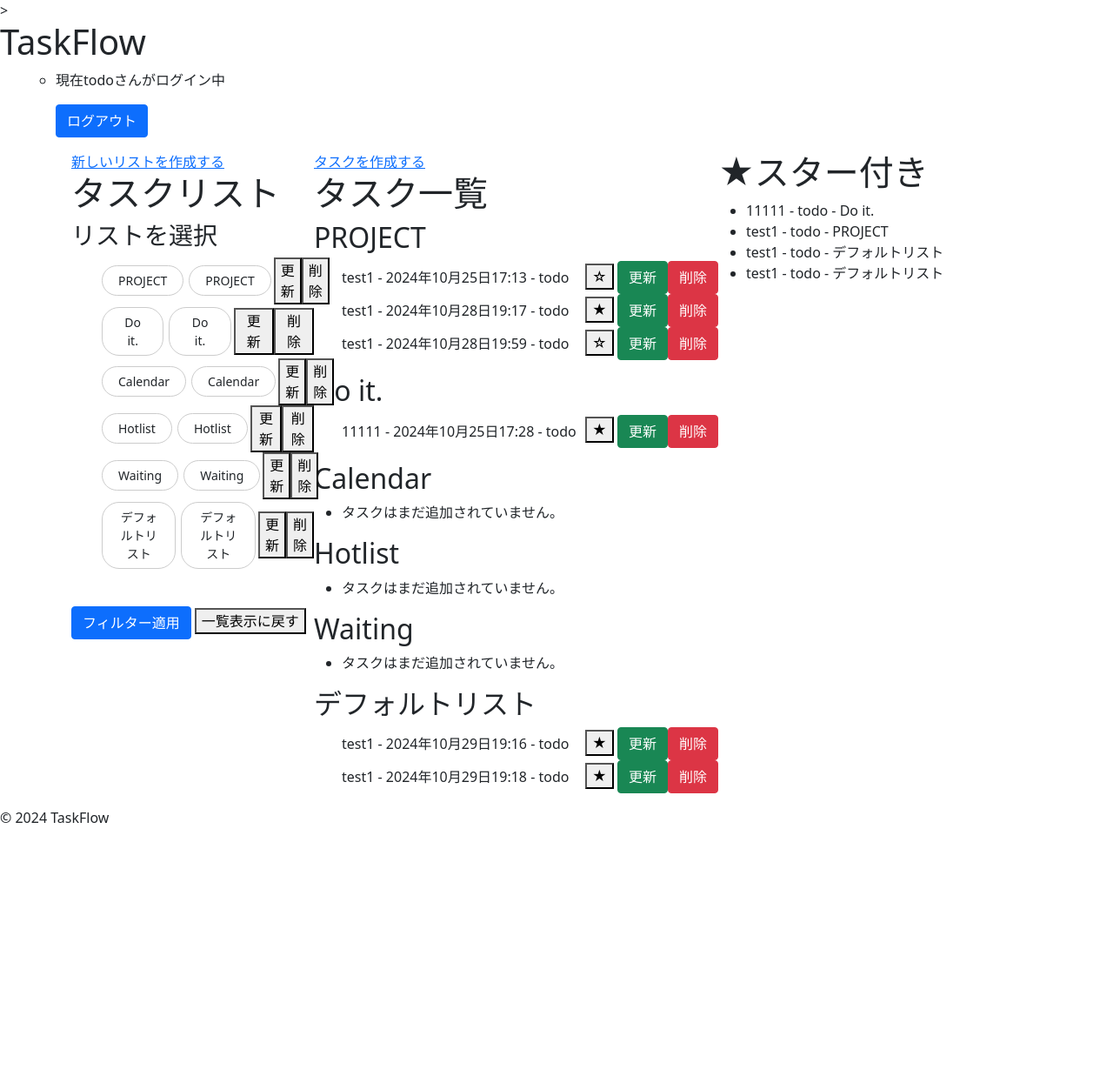
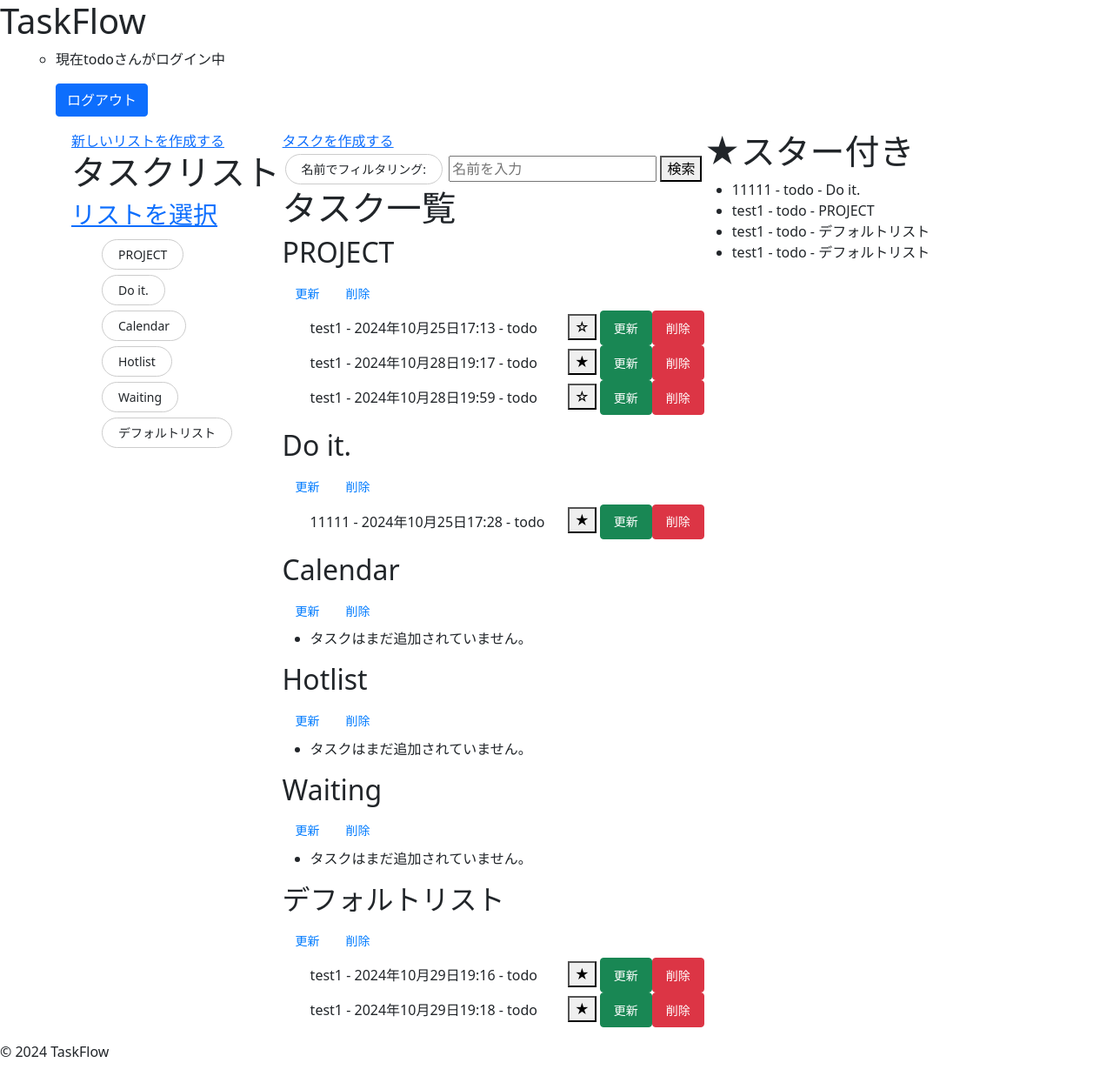
Before and after one commit to 02naa98/TaskFlow, a Django app: page /tasks/ in a window 1280 px wide. Shown: the whole page at 87% size. Before the commit the page ends 946 px from the top, so only its background shows below. Run offline with Django 5.2, Linux system fonts and the light colour scheme; a user stored in the database is signed in; data comes from the database, SQL or seed files in the repository; both versions use the stored data as it was after the commit.

Commit message:
テキスト検索の実装とフロント調整

```diff
--- a/todoproject/templates/base.html
+++ b/todoproject/templates/base.html
@@ -8,7 +8,7 @@
     <!-- Bootstrap CSS CDN -->
     <link href="https://cdn.jsdelivr.net/npm/bootstrap@5.0.2/dist/css/bootstrap.min.css" rel="stylesheet" integrity="sha384-EVSTQN3/azprG1Anm3QDgpJLIm9Nao0Yz1ztcQTwFspd3yD65VohhpuuCOmLASjC" crossorigin="anonymous">
 </head>
-<!--ここは共通のレイアウトをまとめるhtml-->>
+<!--ここは共通のレイアウトをまとめるhtml-->
 <body>
     <header>
         <h1>TaskFlow</h1>
--- a/todoproject/templates/todo_app/task_list.html
+++ b/todoproject/templates/todo_app/task_list.html
@@ -38,6 +38,31 @@
         .task-list {
             width: 50%; /* 左側の幅 */
         }
+        .btn-group button {
+            height: 40px; /* ボタンの高さを指定 */
+            padding: 0 15px; /* ボタン内の左右パディング */
+            font-size: 14px; /* フォントサイズを指定 */
+            cursor: pointer; /* カーソルをポインタに */
+        }
+        .button {
+            background-color: transparent; /* 背景色は透明 */
+            color: #007bff; /* テキストの色 */
+            padding: 10px 20px; /* パディング */
+            font-size: 16px; /* フォントサイズ */
+            border: none; /* 初期状態でボーダーはなし */
+            cursor: pointer; /* カーソルをポインターに */
+            border-radius: 100px; /* ボーダーの角を丸くする */
+        }
+        .btn-group button:not(:last-child) {
+            border-right: 1px solid #007bff; /* 最後のボタン以外の右側に線を追加 */
+            padding-right: 10px; /* 線のスペースを確保 */
+            margin-right: 10px; /* ボタン間のスペース */
+        }
+
+        .btn-group button:hover {
+            background-color: rgba(0, 123, 255, 0.1); /* ホバー時の背景色 */
+        }
+
         .star-list {
             width: 40%; /* 右側の幅 */
         }
@@ -49,55 +74,57 @@
             <a href="{%url 'list_create' %}">新しいリストを作成する</a>
             <h1>タスクリスト</h1>
 
-            <form method='get' action="{%url 'task_filter' %}">
-                <h3>リストを選択</h3>
+                <a href="{%url 'select_list'%}"><h3>リストを選択</h3></a>
                 <ul>
                     {% for list in lists %}
                         <li style="display: flex; align-items: center; justify-content: space-between;">
-                            <!--リストソート-->
-                            <input type="checkbox" id="check2">
-                            <label for="check2" onmouseover="showBorder(this)" onmouseout="hideBorder(this)">{{ list.name }}</label>
-                            <input type="checkbox" name="list_ids" value="{{ list.id }}" id="checkbox2">
-                            <label for="checkbox" onmouseover="showBorder(this)" onmouseout="hideBorder(this)">{{ list.name }}</label>
-
-                            <div class="btn-group" > <!--デフォルト表示-->
+                            <label>
+                                {{ list.name }}
+                            </label>
+                            <div class="btn-group" >
                                 <!-- リスト編集ボタン -->
-                                <form action="{% url 'list_update' list.id %}">
-                                    {%csrf_token%}
-                                    <button type="submit" class="button">更新</button>
-                                </form>
-
                                 <!-- リスト削除ボタン　ポップアップ&ダイヤログ -->
-                                <form action="{% url 'list_delete' list.id %}" method="post" onsubmit="return confirmDeleteList();">
-                                    {% csrf_token %}
-                                    <button type="submit">削除</button>
-                                </form>
                             </div>
                         </li>
                         {%endfor%}
                 </ul>
                 <br>
                 <!--リストソート適用ボタン-->
-                    <button type='submit' class="btn btn-primary">フィルター適用</button>
-                    <button onclick="clearCheckboxes()">一覧表示に戻す</button>
             </form>
         </div>
 
         <script>
         //list-filter
-        function confirmDeleteList() {
-            return confirm("このリストを削除しますか？ このリスト上のすべてのタスクが完全に削除されます。");
-        }
         </script>
 
 <!-- ２列目：タスク一覧 -->
 <div class='task-list'>
                 <!-- タスク作成へのリンク -->
                 <a href="{%url 'task_create' %}">タスクを作成する</a>
+                <form method="get">
+                    <label for="filter_name">名前でフィルタリング:</label>
+                    <input type="text" name="filter_name" id="filter_name" placeholder="名前を入力">
+                    <button type="submit">検索</button>
+                </form>
                 <h1>タスク一覧</h1>
                 {% for list in lists %}
                 <div class="list-container" onmouseover="showBorder(this)" onmouseout="hideBorder(this)">
                     <h2>{{ list.name }}</h2> <!-- リスト名を表示 -->
+                    <div class="btn-group"
+                    onmouseover="showBorder(this)"
+                    onmouseout="hideBorder(this)"
+                    >
+                        <!--リスト更新-->
+                        <form action="{% url 'list_update' list.id %}">
+                            {%csrf_token%}
+                            <button type="submit" class="button">更新</button>
+                        </form>
+                        <!--リスト削除-->
+                        <form action="{% url 'list_delete' list.id %}" method="post" onsubmit="return confirmDeleteList();">
+                            {% csrf_token %}
+                            <button type="submit" class="button">削除</button>
+                        </form>
+                    </div>
                     <ul>
                         {% for task in list.taskcreate_set.all %}
                         <li style="display: flex; align-items: center; justify-content: space-between;">
@@ -135,8 +162,13 @@
             {%endfor%}
             <script>
                 //task-list
+                //タスク削除
                 function confirmDeleteTask() {
                     return confirm("本当に削除しますか？");
+                }
+                //リスト削除
+                function confirmDeleteList() {
+                    return confirm("このリストを削除しますか？ このリスト上のすべてのタスクが完全に削除されます。");
                 }
                 function showBorder(element) {
                     element.style.border = "2px solid #007bff"; // ホバー時の枠線の色
--- a/todoproject/todo_app/urls.py
+++ b/todoproject/todo_app/urls.py
@@ -1,5 +1,5 @@
 from django.urls import path
-from .views import TaskCreateView,TaskListView,TaskUpdateView,TaskDeleteView,ListCreateView,ListUpdateView,ListDeleteView,TaskFilterView,ToggleStarView
+from .views import TaskCreateView,TaskListView,TaskUpdateView,TaskDeleteView,ListCreateView,ListUpdateView,ListDeleteView,ListSelectView,ToggleStarView
 
 urlpatterns = [
     path('tasks/', TaskListView.as_view(), name='task_list'),  # タスク一覧
@@ -9,8 +9,7 @@ urlpatterns = [
     path('tasks/<int:pk>/delete/', TaskDeleteView.as_view(), name='task_delete'), #タスク削除
     path('list/update/<int:pk>/', ListUpdateView.as_view(), name='list_update'), #リスト更新
     path('list/delete/<int:pk>/', ListDeleteView.as_view(), name='list_delete'), #リスト削除
-    path('tasks/filter/', TaskFilterView.as_view(), name='task_filter'), #フィルター表示
+    path('select-list/', ListSelectView.as_view(), name='select_list'),#リスト選択
     #動的url(ページ遷移が小さい)
-    path('tasks/<int:list_id>/', TaskListView.as_view(), name='task_list_by_list'),
     path('tasks/toggle_star/<int:task_id>/', ToggleStarView.as_view(), name='toggle_star'), #スタートグル
 ]
--- a/todoproject/todo_app/views.py
+++ b/todoproject/todo_app/views.py
@@ -2,12 +2,43 @@ from typing import Any
 from django.db.models.query import QuerySet
 from django.urls import reverse_lazy
 from django.views.generic import CreateView,ListView,UpdateView,DeleteView
+from django.views.generic.edit import FormView
 from django.views import View
 from django.shortcuts import redirect,render,get_object_or_404
 from django.http import JsonResponse
 from .models import TaskCreate,TaskList
-from .forms import TaskForm,ListForm
+from .forms import TaskForm,ListForm,ListSelectForm
 
+#簡易チェックリスト
+class ListSelectView(FormView):
+    template_name = 'todo_app/list_select_form.html'  # 使用するテンプレート
+    form_class = ListSelectForm  # 使用するフォーム
+    success_url = reverse_lazy('task_list')  # フォーム送信後のリダイレクト先
+
+    def form_valid(self, form):
+        return super().form_valid(form)  # フォームが正常に送信された場合はリダイレクト
+
+
+#タスク一覧表示
+class TaskListView(ListView):
+    model = TaskCreate  # 表示するモデル
+    template_name = 'todo_app/task_list.html'  # 使用するテンプレート
+    context_object_name = 'tasks'  # テンプレートで使用するオブジェクト名
+
+    #ユーザーに属する全てのタスク
+    def get_queryset(self):
+        return TaskCreate.objects.filter(user=self.request.user)
+    #リスト
+    def get_context_data(self, **kwargs):
+        context = super().get_context_data(**kwargs)
+        # 基本のコンテキストを取得
+        filter_name = self.request.GET.get('filter_name', '')
+        if filter_name:
+            context['lists'] = TaskList.objects.filter(name__icontains=filter_name)  # 部分一致でフィルタリング
+        else:
+            context['lists'] = TaskList.objects.all()  # すべてのリストを表示
+
+        return context
 
 #リスト作成
 class ListCreateView(CreateView):
@@ -43,54 +74,6 @@ class TaskCreateView(CreateView):
         #質問フォームへの回答が送信された場合
         return super().post(request,*args,**kwargs)
 
-#タスク一覧表示
-class TaskListView(ListView):
-    model = TaskCreate  # 表示するモデル
-    template_name = 'todo_app/task_list.html'  # 使用するテンプレート
-    context_object_name = 'tasks'  # テンプレートで使用するオブジェクト名
-
-    #ユーザーに属する全てのタスク
-    def get_queryset(self):
-        return TaskCreate.objects.filter(user=self.request.user)
-    #リスト
-    def get_context_data(self, **kwargs):
-        # 基本のコンテキストを取得
-        context = super().get_context_data(**kwargs)
-        context['lists'] = TaskList.objects.all()  # すべてのリストを表示
-        return context
-
-#タスク(リストごと)フィルタリング
-class TaskFilterView(ListView):
-    model = TaskCreate  # 表示するモデル
-    template_name = 'todo_app/task_list.html'  # 使用するテンプレート
-    context_object_name = 'tasks'  # テンプレートで使用するオブジェクト名
-
-    #リスト内のタスクに関して
-    def get_queryset(self):
-        #選択したcheckbox=list_idに基いてフィルタリング
-        TaskList.objects.prefetch_related('taskcreate_set').all()
-        list_ids=self.request.GET.getlist('list_ids')
-        print(f"list_ids: {list_ids}")  # list_idsの内容を出力
-
-        if list_ids:
-            queryset = TaskCreate.objects.filter(list__id__in=list_ids, user=self.request.user)
-            print(f"Filtered tasks: {queryset}")  # フィルタリングされたタスクを出力
-            return TaskCreate.objects.filter(list__id__in=list_ids, user=self.request.user)
-        else:
-            #checkなし
-            return TaskCreate.objects.filter(user=self.request.user)
-    #リストに関して
-    def get_context_data(self,**kwargs):
-        context=super().get_context_data(**kwargs)
-        list_ids=self.request.GET.getlist('list_ids')
-        print(f"list_ids: {list_ids}")  # list_idsの内容を出力
-
-        if list_ids:
-            context['lists']=TaskList.objects.filter(id__in=list_ids)
-        else:
-            context['lists']=TaskList.objects.filter(user=self.request.user)
-
-        return context
 
 
 #スターの付け外しとスタータスクの表示
```
Also changed, not shown: todoproject/templates/todo_app/list_select_form.html (added, +12 -0 lines), todoproject/templates/todo_app/task_create.html (+9 -0 lines), todoproject/todo_app/forms.py (+8 -0 lines), todoproject/db.sqlite3, todoproject/todo_app/models.py (line endings or trailing spaces). Lines whose indentation alone changed are shown as unchanged.
